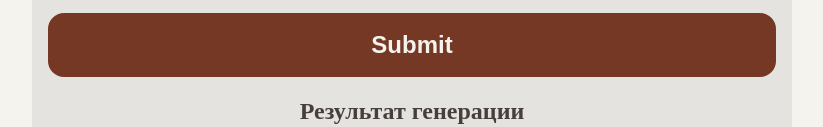
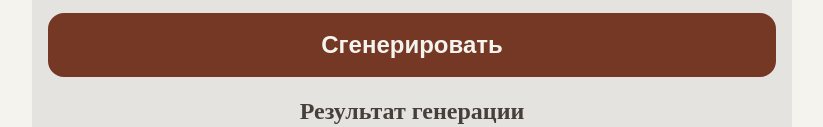
Before and after one commit to Eustrosoft/qr-generator-frontend, a website with bundled scripts: page index.html in a window 1280 px wide. Shown: the part 305-432 px from the top of the page, without its empty margins (228-1051 px from the left). Built offline with nearby package versions, Linux system fonts and the light colour scheme; a web font is replaced by a local one.

Commit message:
Button text change

```diff
--- a/index.html
+++ b/index.html
@@ -28,37 +28,41 @@
                 name="qr-textarea-input"
                 placeholder="Текст"
               ></textarea>
-              <button class="generate-button" type="submit">Submit</button>
+              <button class="generate-button" type="submit">
+                Сгенерировать
+              </button>
             </form>
           </div>
           <div class="tab-content">
             <form name="url">
               <input type="text" name="qr-url-input" placeholder="URL" />
-              <button class="generate-button" type="submit">Submit</button>
+              <button class="generate-button" type="submit">
+                Сгенерировать
+              </button>
             </form>
           </div>
           <div class="tab-content">
             <form name="url">
               <input type="text" name="qr-phone-input" placeholder="Телефон" />
-              <button type="submit">Submit</button>
+              <button type="submit">Сгенерировать</button>
             </form>
           </div>
           <div class="tab-content">
             <form name="url">
               <input type="text" name="qr-sms-input" placeholder="SMS" />
-              <button type="submit">Submit</button>
+              <button type="submit">Сгенерировать</button>
             </form>
           </div>
           <div class="tab-content">
             <form name="url">
               <input type="text" name="qr-email-input" placeholder="EMAIL" />
-              <button type="submit">Submit</button>
+              <button type="submit">Сгенерировать</button>
             </form>
           </div>
           <div class="tab-content">
             <form name="url">
               <input type="text" name="qr-wifi-input" placeholder="WI-FI" />
-              <button type="submit">Submit</button>
+              <button type="submit">Сгенерировать</button>
             </form>
           </div>
         </section>
```
